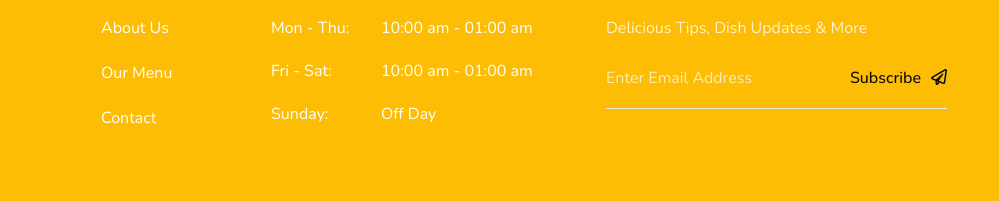
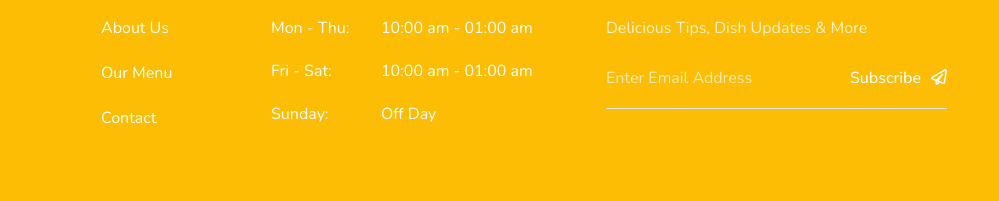
Before and after one commit to parthbuilds/Hoot-swirl, a plain HTML site: page index.html in a window 1280 px wide. Shown: the part 7639-7840 px from the top of the page, 281-1280 px from the left. Drawn offline with nearby package versions, Linux system fonts and the light colour scheme.

Commit message:
footer sub color white

```diff
--- a/assets/css/common-style.css
+++ b/assets/css/common-style.css
@@ -1435,7 +1435,7 @@ label {
   top: 0;
   right: 0;
   background-color: transparent;
-  color: var(--black-dark-color);
+  color: var(--white-color);
   font-weight: 500;
 }
 .footer-newsletter-widget .widget-content form .submit-btn i {
```
